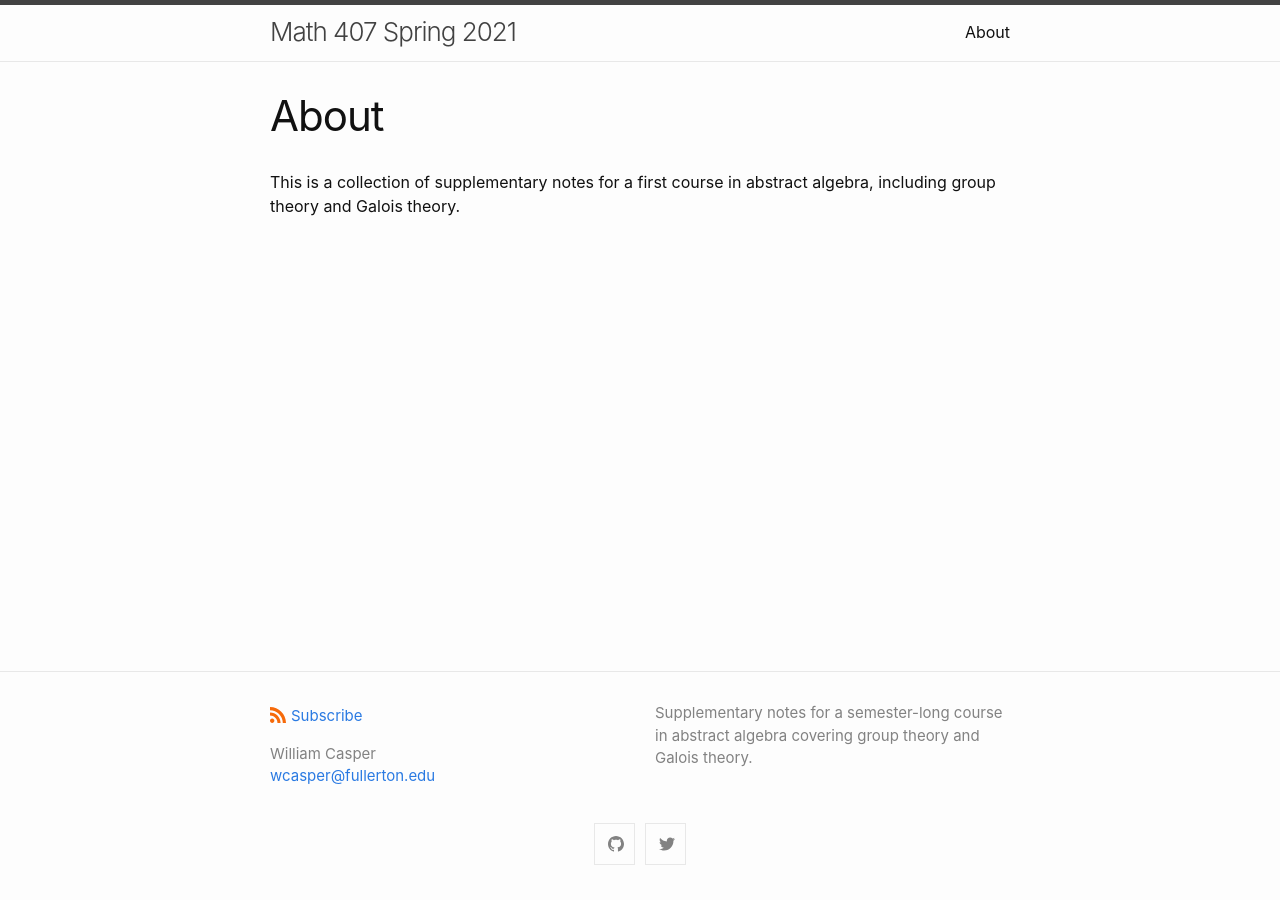
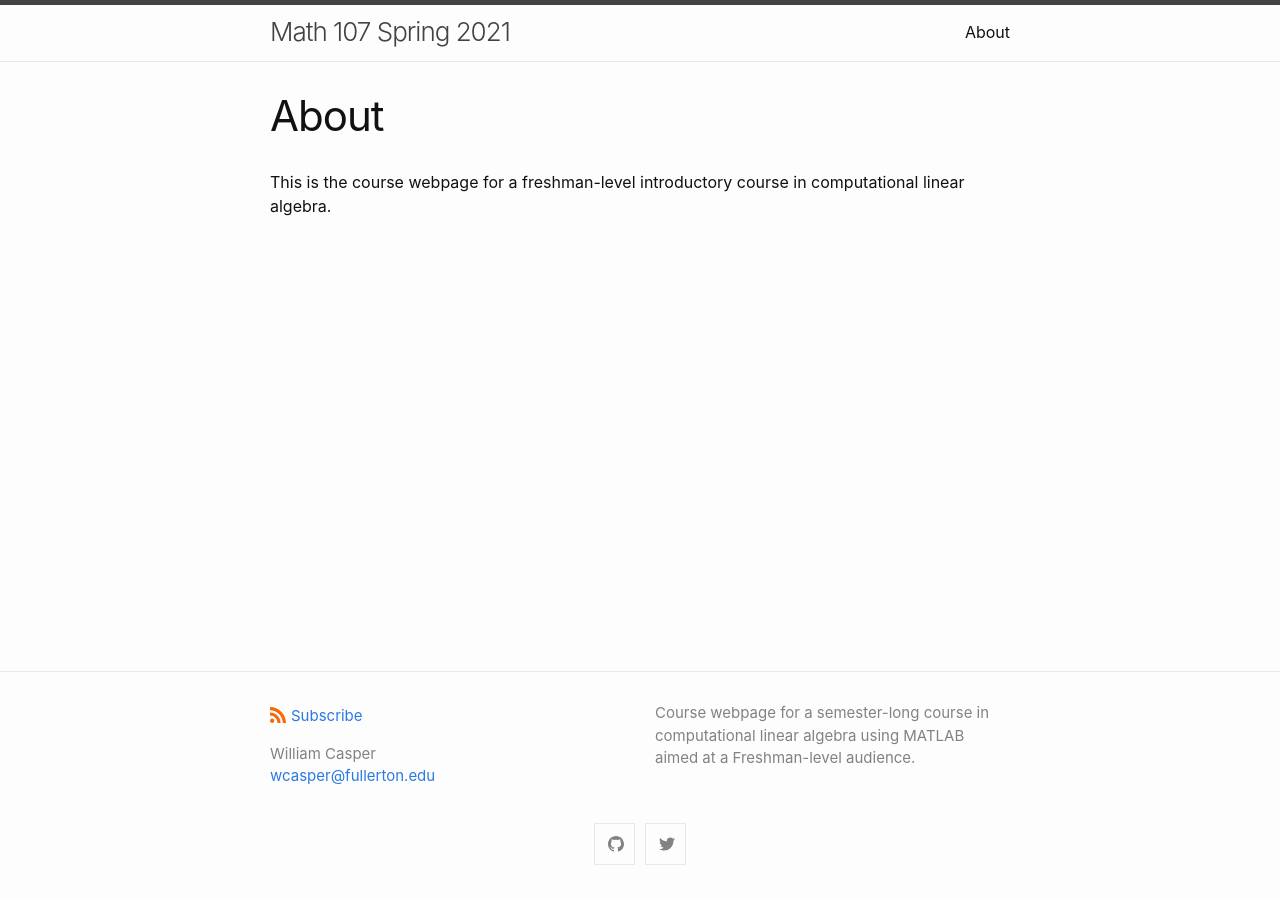
Before and after one commit to wcasper/math107spring2021, a Jekyll site: the page built from about.md, in a window 1280 px wide. Built offline with Jekyll 4.4.1, drawn with Linux system fonts in a browser that asks for light colours.

Commit message:
fixed title; removed foo; fixed page description

```diff
--- a/_config.yml
+++ b/_config.yml
@@ -1,10 +1,10 @@
-title: Math 407 Spring 2021
+title: Math 107 Spring 2021
 author:
   name: William Casper
   email: wcasper@fullerton.edu
 description: > # this means to ignore newlines until "show_excerpts:"
-  Supplementary notes for a semester-long course in abstract algebra
-  covering group theory and Galois theory.
+  Course webpage for a semester-long course in computational linear
+  algebra using MATLAB aimed at a Freshman-level audience.
 
 show_excerpts: false # set to true to show excerpts on the homepage
 
--- a/about.md
+++ b/about.md
@@ -4,4 +4,4 @@ title: About
 permalink: /about/
 ---
 
-This is a collection of supplementary notes for a first course in abstract algebra, including group theory and Galois theory.
+This is the course webpage for a freshman-level introductory course in computational linear algebra.
```
